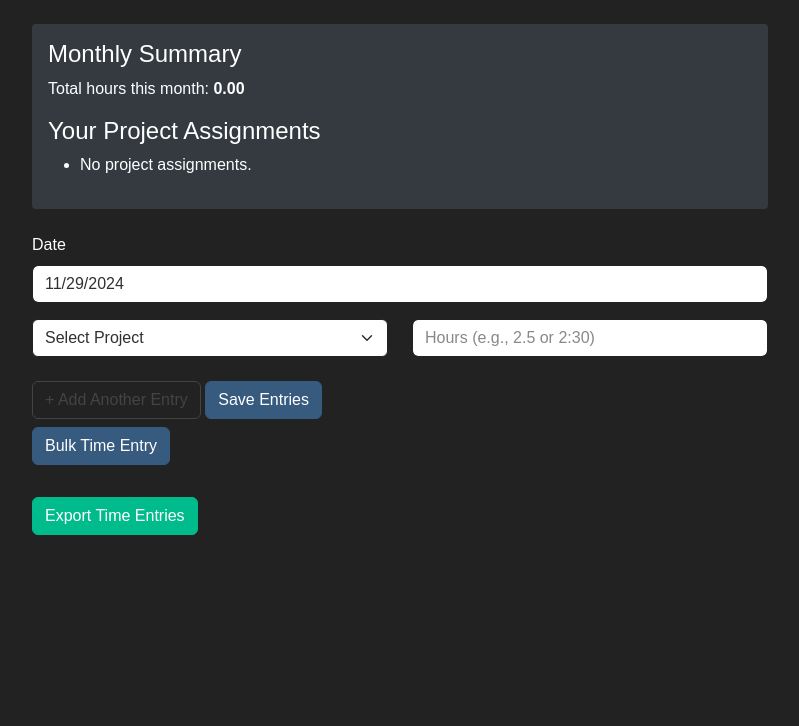
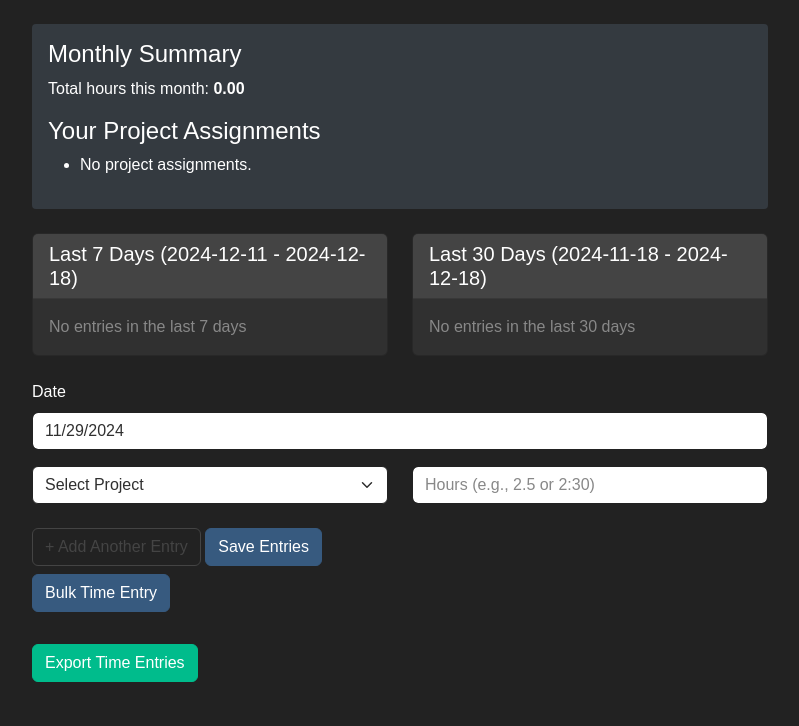
Before and after one commit to saladart/LOOM_TRACKER, a Flask app: page / in a window 1280 px wide. Shown: the part 74-800 px from the top of the page, without its empty margins (50-849 px from the left). Run offline with Flask 3, Linux system fonts and the light colour scheme; a user stored in the database is signed in; data comes from the database, SQL or seed files in the repository; some libraries are stand-ins or nearby versions; some web fonts are replaced.

Commit message:
Added widget with hours summary

```diff
--- a/app/main.py
+++ b/app/main.py
@@ -24,6 +24,32 @@ def index():
         projects = Project.query.filter_by(is_active=True).all()
         users = None
 
+    today = datetime.now().date()
+    week_ago = today - timedelta(days=7)
+    month_ago = today - timedelta(days=30)
+
+    # Weekly summary
+    weekly_entries = db.session.query(
+        Project.name,
+        func.sum(TimeEntry.hours).label('total_hours')
+    ).join(TimeEntry)\
+    .filter(
+        TimeEntry.user_id == current_user.id,
+        TimeEntry.date >= week_ago,
+        TimeEntry.date <= today
+    ).group_by(Project.name).all()
+
+    # Monthly summary
+    monthly_entries = db.session.query(
+        Project.name,
+        func.sum(TimeEntry.hours).label('total_hours')
+    ).join(TimeEntry)\
+    .filter(
+        TimeEntry.user_id == current_user.id,
+        TimeEntry.date >= month_ago,
+        TimeEntry.date <= today
+    ).group_by(Project.name).all()
+
     current_month_hours = TimeEntry.query \
         .filter(TimeEntry.user_id == current_user.id) \
         .filter(extract('month', TimeEntry.date) == datetime.now().month) \
@@ -43,7 +69,12 @@ def index():
         projects=projects,
         users=users,
         current_month_hours=current_month_hours,
-        user_assignments=user_assignments
+        user_assignments=user_assignments,
+        weekly_summary=weekly_entries,
+        monthly_summary=monthly_entries,
+        week_ago=week_ago,
+        month_ago=month_ago,
+        today=today
     )
 
 @main.route('/add_entry', methods=['POST'])
--- a/app/templates/index.html
+++ b/app/templates/index.html
@@ -17,6 +17,76 @@
                 <li>No project assignments.</li>
                 {% endfor %}
             </ul>
+        </div>
+
+        <!-- Add to index.html before the form -->
+        <div class="row mb-4">
+            <div class="col-md-6">
+                <div class="card bg-dark">
+                    <div class="card-header">
+                        <h5 class="card-title mb-0">Last 7 Days ({{ week_ago.strftime('%Y-%m-%d') }} - {{ today.strftime('%Y-%m-%d') }})</h5>
+                    </div>
+                    <div class="card-body">
+                        {% if weekly_summary %}
+                            <table class="table table-dark table-sm">
+                                <thead>
+                                    <tr>
+                                        <th>Project</th>
+                                        <th>Hours</th>
+                                    </tr>
+                                </thead>
+                                <tbody>
+                                    {% for project in weekly_summary %}
+                                    <tr>
+                                        <td>{{ project.name }}</td>
+                                        <td>{{ "%.2f"|format(project.total_hours) }}</td>
+                                    </tr>
+                                    {% endfor %}
+                                    <tr class="table-active">
+                                        <td><strong>Total</strong></td>
+                                        <td><strong>{{ "%.2f"|format(weekly_summary|sum(attribute='total_hours')) }}</strong></td>
+                                    </tr>
+                                </tbody>
+                            </table>
+                        {% else %}
+                            <p class="text-muted mb-0">No entries in the last 7 days</p>
+                        {% endif %}
+                    </div>
+                </div>
+            </div>
+            <div class="col-md-6">
+                <div class="card bg-dark">
+                    <div class="card-header">
+                        <h5 class="card-title mb-0">Last 30 Days ({{ month_ago.strftime('%Y-%m-%d') }} - {{ today.strftime('%Y-%m-%d') }})</h5>
+                    </div>
+                    <div class="card-body">
+                        {% if monthly_summary %}
+                            <table class="table table-dark table-sm">
+                                <thead>
+                                    <tr>
+                                        <th>Project</th>
+                                        <th>Hours</th>
+                                    </tr>
+                                </thead>
+                                <tbody>
+                                    {% for project in monthly_summary %}
+                                    <tr>
+                                        <td>{{ project.name }}</td>
+                                        <td>{{ "%.2f"|format(project.total_hours) }}</td>
+                                    </tr>
+                                    {% endfor %}
+                                    <tr class="table-active">
+                                        <td><strong>Total</strong></td>
+                                        <td><strong>{{ "%.2f"|format(monthly_summary|sum(attribute='total_hours')) }}</strong></td>
+                                    </tr>
+                                </tbody>
+                            </table>
+                        {% else %}
+                            <p class="text-muted mb-0">No entries in the last 30 days</p>
+                        {% endif %}
+                    </div>
+                </div>
+            </div>
         </div>
 
         <form id="timeEntryForm">
```
